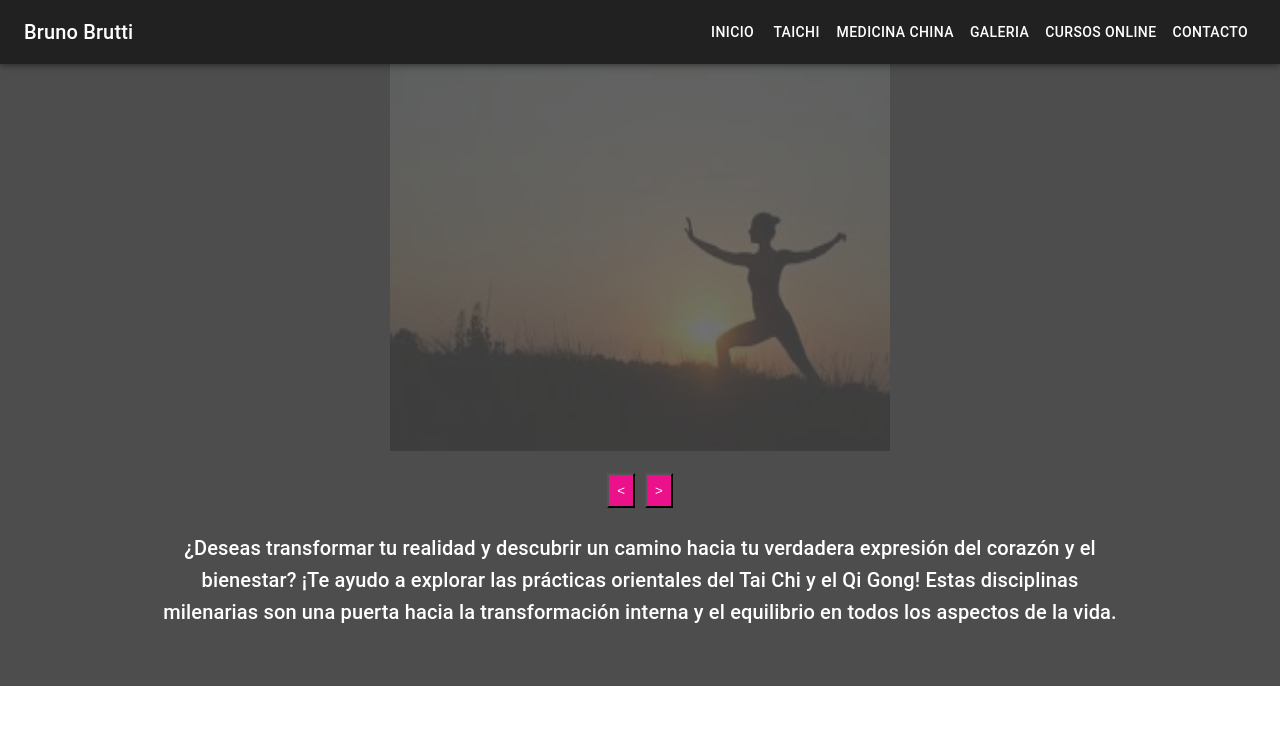
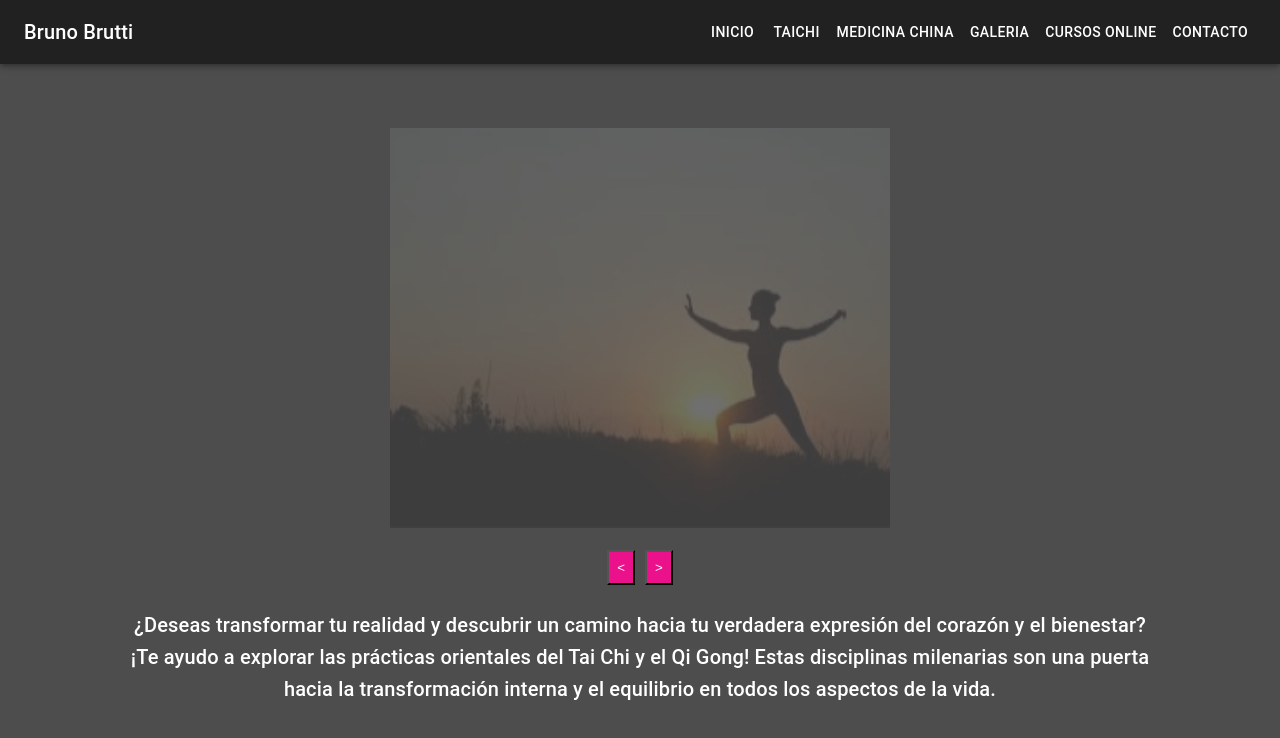
Before and after one commit to Emanuel-P16/brutti, a React (Vite) app: page / in a window 1280 px wide. Shown: the top 738 px of the page. Built offline with nearby package versions, Linux system fonts and the light colour scheme.

Commit message:
arreglando deploy

```diff
--- a/src/App.tsx
+++ b/src/App.tsx
@@ -8,7 +8,7 @@ import tc3 from './assets/tc3.jpg'
 const Container = styled('div')(({ theme }) => ({
   background: theme.palette.primary.light,
   color: theme.palette.primary.contrastText,
-  padding: '4vw 12vw',
+  padding: '10vw',
 }));
 
 export default function App() {
```
